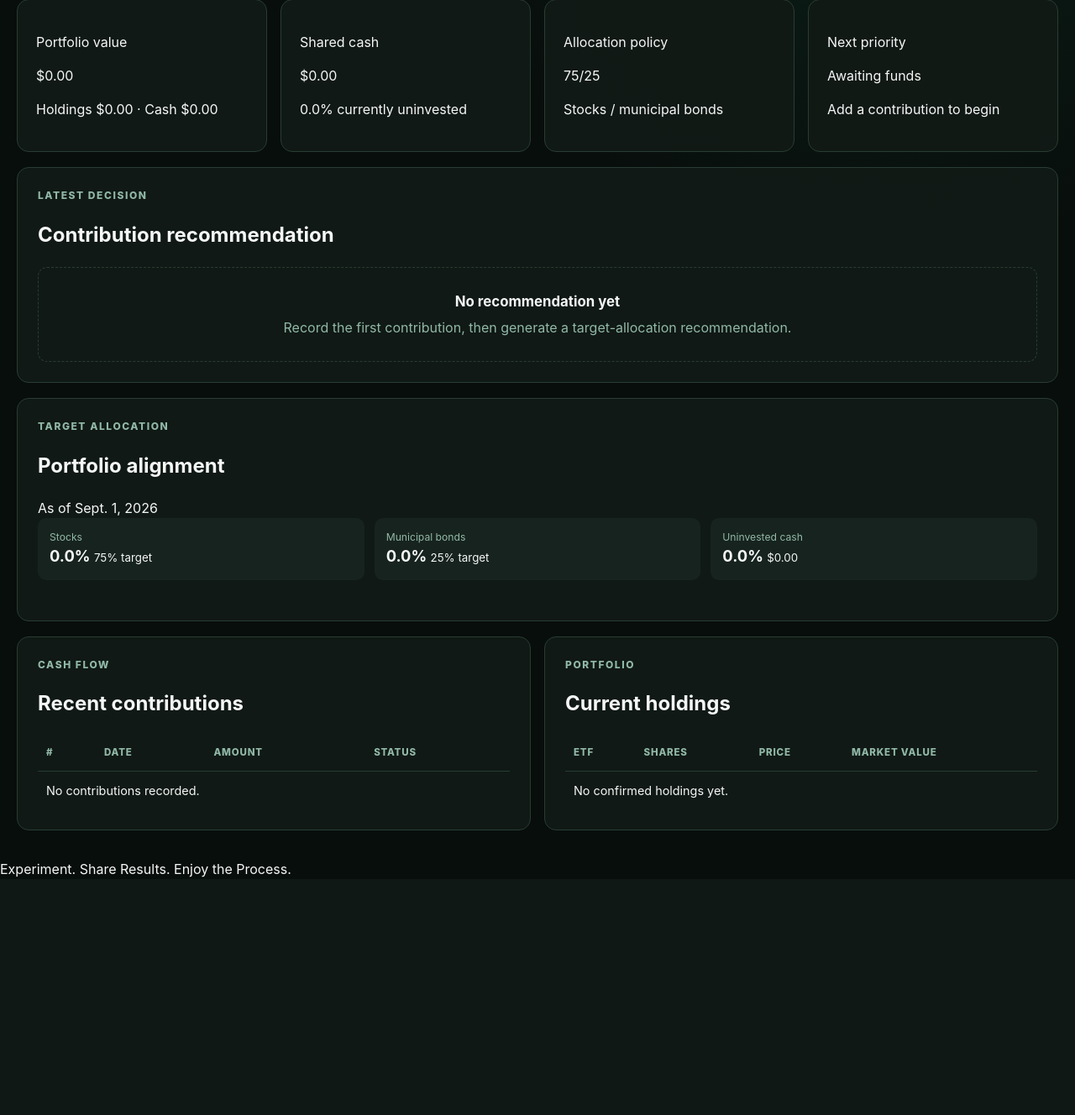
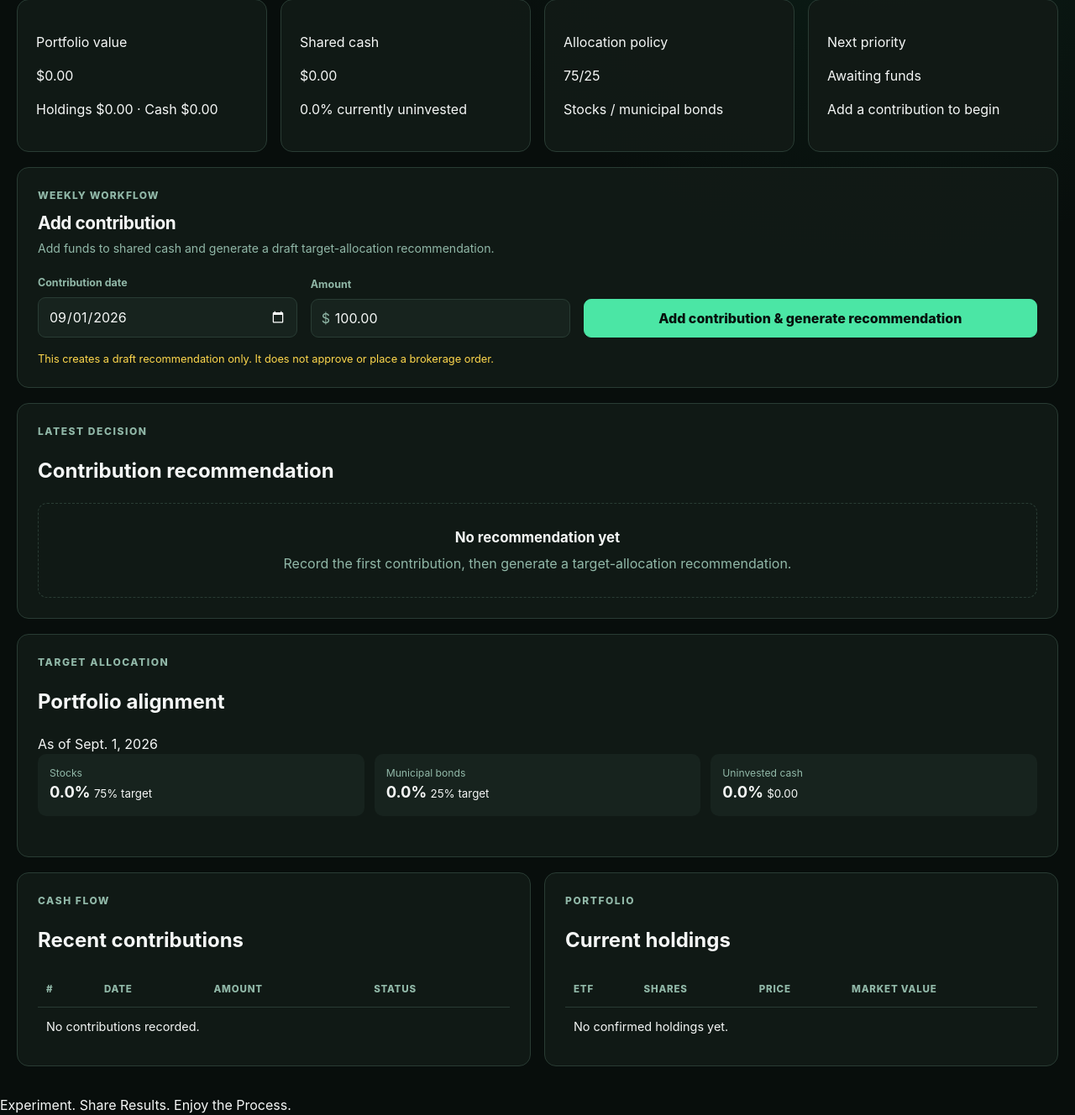
Before and after one commit to register76/vaporFUND, a Django app: page / in a window 1280 px wide. Shown: the part 226-1554 px from the top of the page at 84% size. Before the commit the page ends 1271 px from the top, so only its background shows below. Run offline with Django 5.2, Linux system fonts and the light colour scheme; data that the repository does not hold is empty.

Commit message:
Add web contribution and recommendation workflow.

```diff
--- /dev/null
+++ b/portfolio/forms.py
@@ -0,0 +1,29 @@
+from datetime import date
+from decimal import Decimal
+
+from django import forms
+
+class ContributionForm(forms.Form):
+    contribution_date = forms.DateField(
+        label="Contribution date",
+        initial=date.today,
+        widget=forms.DateInput(
+            attrs={
+                "type": "date",
+            }
+        ),
+    )
+
+    amount = forms.DecimalField(
+        label="Amount",
+        initial="100.00",
+        min_value=Decimal("0.01"),
+        max_digits=12,
+        decimal_places=2,
+        widget=forms.NumberInput(
+            attrs={
+                "step": "0.01",
+                "inputmode": "decimal",
+            }
+        ),
+    )
--- a/portfolio/static/portfolio/dashboard.css
+++ b/portfolio/static/portfolio/dashboard.css
@@ -436,6 +436,124 @@ tbody tr:last-child td {
     text-align: center;
 }
 
+.message-list {
+    width: min(calc(100% - 40px), var(--content-width));
+    margin: 0 auto 18px;
+}
+
+.message-banner {
+    padding: 14px 18px;
+    border: 1px solid var(--border);
+    border-radius: 10px;
+    background: var(--panel);
+}
+
+.message-banner.success {
+    border-color: rgba(75, 230, 165, 0.55);
+    background: rgba(75, 230, 165, 0.1);
+    color: var(--green);
+}
+
+.message-banner.error {
+    border-color: rgba(255, 115, 115, 0.55);
+    background: rgba(255, 115, 115, 0.1);
+    color: var(--red);
+}
+
+.contribution-form {
+    display: grid;
+    grid-template-columns:
+        minmax(180px, 0.8fr)
+        minmax(180px, 0.8fr)
+        minmax(280px, 1.4fr);
+    align-items: end;
+    gap: 16px;
+}
+
+.form-field {
+    min-width: 0;
+}
+
+.form-field label {
+    display: block;
+    margin-bottom: 7px;
+    color: var(--muted);
+    font-size: 0.78rem;
+    font-weight: 700;
+}
+
+.form-field input {
+    width: 100%;
+    min-height: 46px;
+    padding: 10px 12px;
+    border: 1px solid var(--border);
+    border-radius: 9px;
+    outline: none;
+    background: var(--panel-alt);
+    color: var(--text);
+    font: inherit;
+}
+
+.form-field input:focus {
+    border-color: var(--green);
+    box-shadow: 0 0 0 3px rgba(75, 230, 165, 0.12);
+}
+
+.money-input {
+    position: relative;
+}
+
+.money-input span {
+    position: absolute;
+    top: 50%;
+    left: 13px;
+    z-index: 1;
+    color: var(--muted);
+    transform: translateY(-50%);
+}
+
+.money-input input {
+    padding-left: 28px;
+}
+
+.primary-button {
+    min-height: 46px;
+    padding: 10px 18px;
+    border: 1px solid var(--green);
+    border-radius: 9px;
+    background: var(--green);
+    color: #07110d;
+    font: inherit;
+    font-weight: 800;
+    cursor: pointer;
+    transition:
+        background-color 150ms ease,
+        box-shadow 150ms ease,
+        transform 150ms ease;
+}
+
+.primary-button:hover {
+    background: #70edb8;
+    box-shadow: 0 8px 24px rgba(75, 230, 165, 0.16);
+    transform: translateY(-1px);
+}
+
+.primary-button:active {
+    transform: translateY(0);
+}
+
+.field-error {
+    margin: 6px 0 0;
+    color: var(--red);
+    font-size: 0.78rem;
+}
+
+.form-safety-note {
+    margin: 16px 0 0;
+    color: var(--yellow);
+    font-size: 0.8rem;
+}
+
 @media (max-width: 1000px) {
     .summary-grid {
         grid-template-columns: repeat(2, minmax(0, 1fr));
@@ -447,6 +565,13 @@ tbody tr:last-child td {
 
     .content-grid {
         grid-template-columns: 1fr;
+    }
+    .contribution-form {
+        grid-template-columns: repeat(2, minmax(0, 1fr));
+    }
+
+    .primary-button {
+        grid-column: 1 / -1;
     }
 }
 
@@ -491,4 +616,11 @@ tbody tr:last-child td {
         flex-direction: column;
         gap: 2px;
     }
+    .contribution-form {
+        grid-template-columns: repeat(2, minmax(0, 1fr));
+    }
+
+    .primary-button {
+        grid-column: 1 / -1;
+    }
 }
--- a/portfolio/templates/portfolio/dashboard.html
+++ b/portfolio/templates/portfolio/dashboard.html
@@ -27,6 +27,16 @@
             Django Admin
         </a>
     </header>
+
+{% if messages %}
+    <div class="message-list">
+        {% for message in messages %}
+            <div class="message-banner {{ message.tags }}">
+                {{ message }}
+            </div>
+        {% endfor %}
+    </div>
+{% endif %}
 
     <main>
         <section class="summary-grid">
@@ -80,6 +90,63 @@
                     </p>
                 {% endif %}
             </article>
+        </section>
+
+        <section class="panel contribution-panel">
+            <div class="panel-header">
+                <div>
+                    <p class="section-label">Weekly workflow</p>
+                    <h2>Add contribution</h2>
+                    <p class="panel-note">
+                        Add funds to shared cash and generate a draft
+                        target-allocation recommendation.
+                    </p>
+                </div>
+            </div>
+
+            <form method="post" class="contribution-form">
+                {% csrf_token %}
+
+                <div class="form-field">
+                    <label for="{{ contribution_form.contribution_date.id_for_label }}">
+                        {{ contribution_form.contribution_date.label }}
+                    </label>
+
+                    {{ contribution_form.contribution_date }}
+
+                    {% for error in contribution_form.contribution_date.errors %}
+                        <p class="field-error">{{ error }}</p>
+                    {% endfor %}
+                </div>
+
+                <div class="form-field">
+                    <label for="{{ contribution_form.amount.id_for_label }}">
+                        {{ contribution_form.amount.label }}
+                    </label>
+
+                    <div class="money-input">
+                        <span>$</span>
+                        {{ contribution_form.amount }}
+                    </div>
+
+                    {% for error in contribution_form.amount.errors %}
+                        <p class="field-error">{{ error }}</p>
+                    {% endfor %}
+                </div>
+
+                {% for error in contribution_form.non_field_errors %}
+                    <p class="field-error">{{ error }}</p>
+                {% endfor %}
+
+                <button type="submit" class="primary-button">
+                    Add contribution &amp; generate recommendation
+                </button>
+            </form>
+
+            <p class="form-safety-note">
+                This creates a draft recommendation only. It does not approve
+                or place a brokerage order.
+            </p>
         </section>
 
         <section class="panel recommendation-panel">
--- a/portfolio/views.py
+++ b/portfolio/views.py
@@ -1,8 +1,11 @@
 from datetime import date
 from decimal import Decimal
 
+from django.contrib import messages
 from django.db.models import Sum
-from django.shortcuts import render
+from django.shortcuts import redirect, render
+
+from .forms import ContributionForm
 
 from .models import (
     CashTransaction,
@@ -16,9 +19,63 @@ from .services import (
     calculate_allocation,
     latest_price,
 )
-
+from .workflows import (
+    WorkflowError,
+    add_contribution_and_recommend,
+)
 
 def dashboard(request):
+    if request.method == "POST":
+        contribution_form = ContributionForm(
+            request.POST
+        )
+
+        if contribution_form.is_valid():
+            try:
+                contribution, recommendation, decision = (
+                    add_contribution_and_recommend(
+                        contribution_date=(
+                            contribution_form.cleaned_data[
+                                "contribution_date"
+                            ]
+                        ),
+                        amount=(
+                            contribution_form.cleaned_data[
+                                "amount"
+                            ]
+                        ),
+                    )
+                )
+            except WorkflowError as error:
+                messages.error(
+                    request,
+                    str(error),
+                )
+            else:
+                if recommendation.action == "BUY":
+                    result = (
+                        f"Contribution "
+                        f"{contribution.sequence_number} added. "
+                        f"Draft recommendation: buy "
+                        f"{recommendation.shares} "
+                        f"{recommendation.etf.ticker}."
+                    )
+                else:
+                    result = (
+                        f"Contribution "
+                        f"{contribution.sequence_number} added. "
+                        f"The recommendation is to hold cash."
+                    )
+
+                messages.success(
+                    request,
+                    result,
+                )
+
+                return redirect(request.path)
+    else:
+        contribution_form = ContributionForm()
+
     as_of_date = date.today()
 
     cash_balance = (
@@ -200,6 +257,7 @@ def dashboard(request):
         "contributions": contributions,
         "holdings": holdings,
         "configured_targets": configured_targets,
+        "contribution_form": contribution_form,
     }
 
     return render(
```
Also changed, not shown: portfolio/tests.py (+246 -0 lines), portfolio/workflows.py (added, +155 -0 lines).
